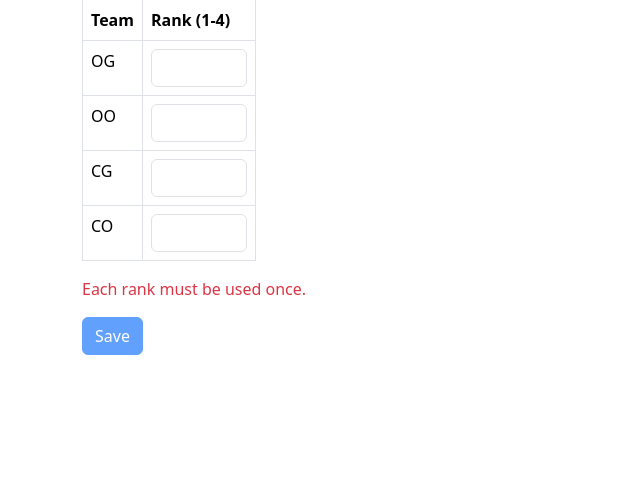
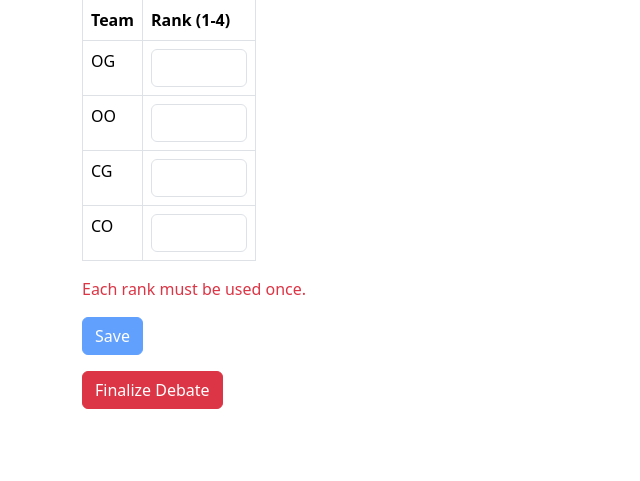
Before and after one commit to Sentexi/DCS-app, a Flask app: template app/templates/debate/judging_bp.html in a window 1280 px wide. Shown: the part 167-648 px from the top of the page, without its empty margins (0-640 px from the left). Run offline with Flask 3, Linux system fonts and the light colour scheme; a user stored in the database is signed in; data comes from the database, SQL or seed files in the repository; tables that the repository leaves empty hold one stand-in row (values such as "Sample post"); the template is opened without the code that fills it: values that come from a table or form of the project are taken from there, most other values are stand-ins (such as "Sample title", 1, 10 or a date in 2020); some libraries are stand-ins or nearby versions.

Commit message:
Add finalize button for debate judging

```diff
--- a/app/templates/debate/judging_bp.html
+++ b/app/templates/debate/judging_bp.html
@@ -17,6 +17,9 @@
   <p id="rank-warning" class="text-danger d-none">Each rank must be used once.</p>
   <button id="save-btn" type="submit" class="btn btn-primary">Save</button>
 </form>
+<form method="post" action="{{ url_for('debate.finalize', debate_id=debate.id) }}" onsubmit="return confirm('Finalize this debate?');">
+  <button type="submit" class="btn btn-danger mt-3">Finalize Debate</button>
+</form>
 {% endblock %}
 {% block extra_js %}
 <script>
--- a/app/templates/debate/judging_opd.html
+++ b/app/templates/debate/judging_opd.html
@@ -29,6 +29,9 @@
   <p><strong>Opposition:</strong> <span id="opp-total">0</span></p>
   <button type="submit" class="btn btn-primary">Save</button>
 </form>
+<form method="post" action="{{ url_for('debate.finalize', debate_id=debate.id) }}" onsubmit="return confirm('Finalize this debate?');">
+  <button type="submit" class="btn btn-danger mt-3">Finalize Debate</button>
+</form>
 {% endblock %}
 {% block extra_js %}
 <script>
```
